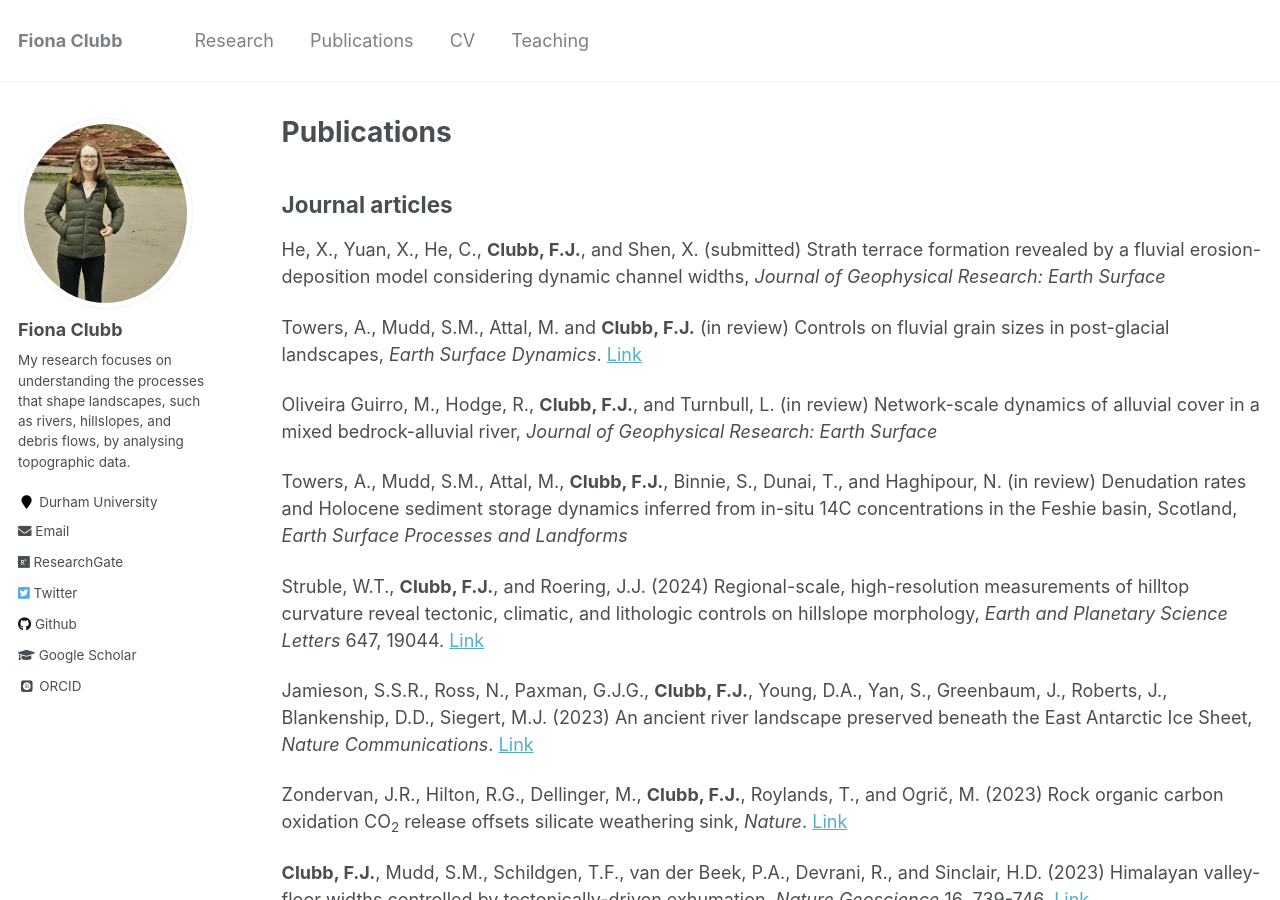
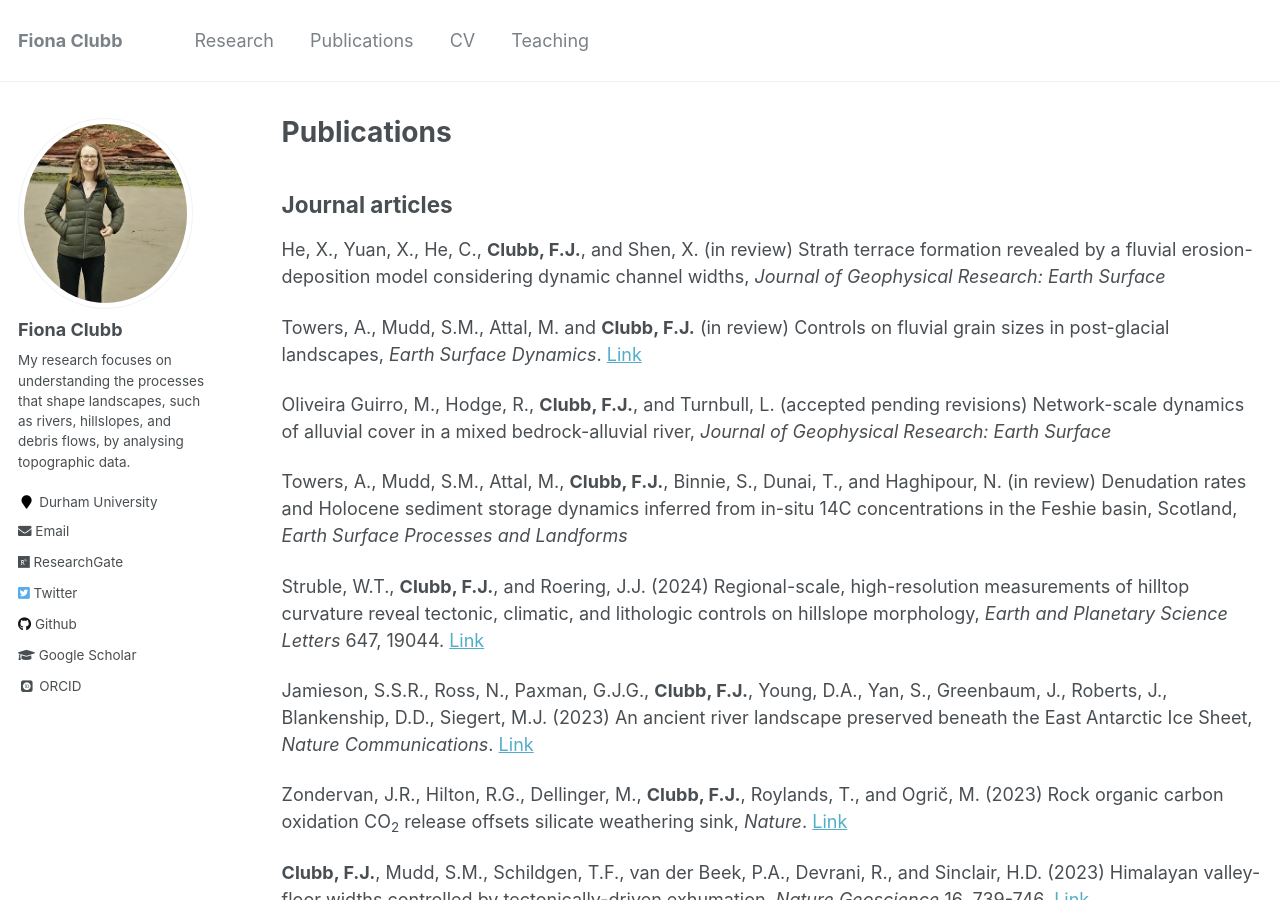
Before and after one commit to fclubb/fclubb.github.io, a Jekyll site: the page built from _pages/publications.md, in a window 1280 px wide and 900 px high. Built offline with Jekyll 4.4.1, drawn with Linux system fonts in a browser that asks for light colours; some web fonts are replaced.

Commit message:
updating pubs

```diff
--- a/_pages/publications.md
+++ b/_pages/publications.md
@@ -7,11 +7,11 @@ author_profile: true
 
 ## Journal articles
 
-He, X., Yuan, X., He, C., **Clubb, F.J.**, and Shen, X. (submitted) Strath terrace formation revealed by a fluvial erosion-deposition model considering dynamic channel widths, _Journal of Geophysical Research: Earth Surface_
+He, X., Yuan, X., He, C., **Clubb, F.J.**, and Shen, X. (in review) Strath terrace formation revealed by a fluvial erosion-deposition model considering dynamic channel widths, _Journal of Geophysical Research: Earth Surface_
 
 Towers, A., Mudd, S.M., Attal, M. and **Clubb, F.J.** (in review) Controls on fluvial grain sizes in post-glacial landscapes, _Earth Surface Dynamics_. [Link](https://egusphere.copernicus.org/preprints/2024/egusphere-2024-3084/)
 
-Oliveira Guirro, M., Hodge, R., **Clubb, F.J.**, and Turnbull, L. (in review) Network-scale dynamics of alluvial cover in a mixed bedrock-alluvial river, _Journal of Geophysical Research: Earth Surface_
+Oliveira Guirro, M., Hodge, R., **Clubb, F.J.**, and Turnbull, L. (accepted pending revisions) Network-scale dynamics of alluvial cover in a mixed bedrock-alluvial river, _Journal of Geophysical Research: Earth Surface_
 
 Towers, A., Mudd, S.M., Attal, M., **Clubb, F.J.**, Binnie, S., Dunai, T., and Haghipour, N. (in review) Denudation rates and Holocene sediment storage dynamics inferred from in-situ 14C concentrations in the Feshie basin, Scotland, _Earth Surface Processes and Landforms_
 
```
